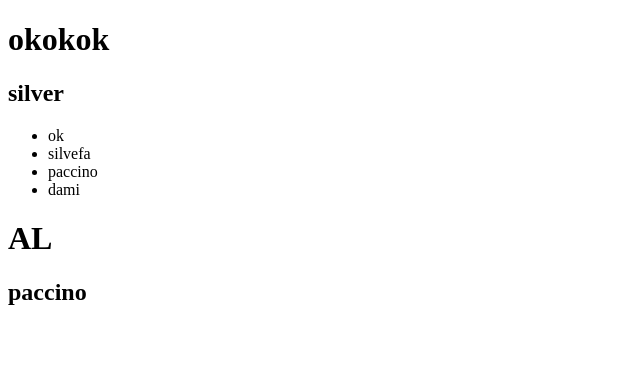
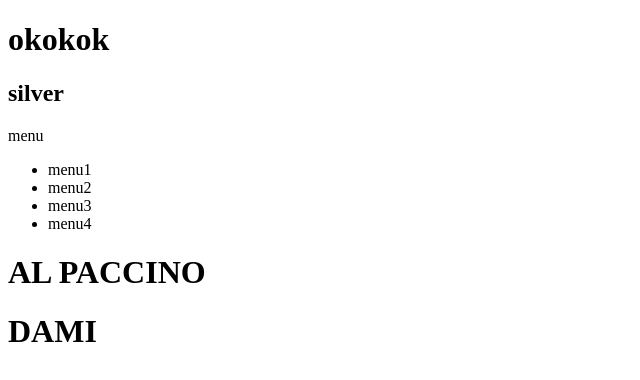
Before and after one commit to BoualemSasfi/teste-github, a plain HTML site: page index.html in a window 1280 px wide. Shown: the whole page, without its empty margins (0-640 px from the left). Drawn offline with Linux system fonts and the light colour scheme.

Commit message:
html edit

```diff
--- a/index.html
+++ b/index.html
@@ -11,17 +11,17 @@
     <h1>okokok</h1>
 <h2 >silver </h2>
 
-
+menu
 <ul>
-    <li>ok</li>
-    <li>silvefa</li>
-    <li>paccino</li>
-    <li>dami</li>
+    <li>menu1</li>
+    <li>menu2</li>
+    <li>menu3</li>
+    <li>menu4</li>
 </ul>
 
 
-<h1>AL</h1>
-<h2>paccino</h2>
+<h1>AL PACCINO</h1>
+<h1>DAMI</h1>
 
 
 </body>
```
